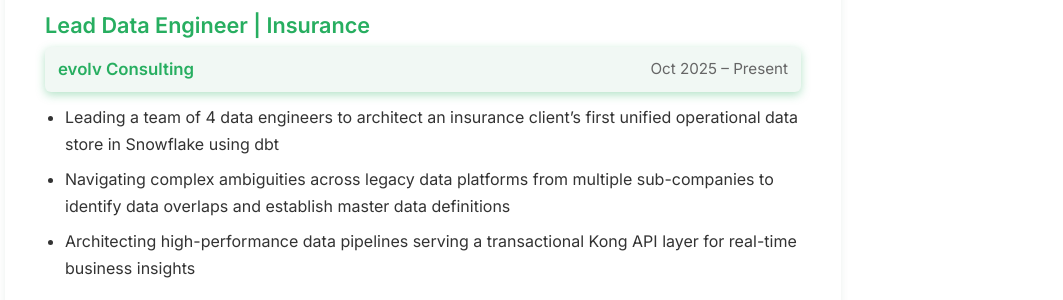
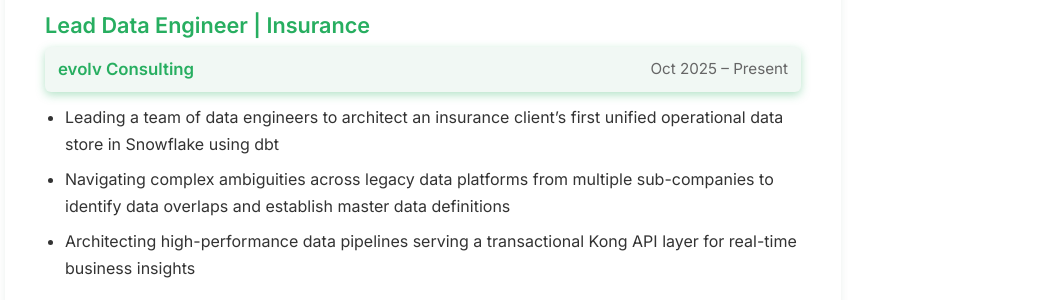
Before and after one commit to vsbatth6/vsbatth6.github.io, a Jekyll site: the page built from index.md, in a window 1280 px wide and 900 px high, scrolled down 687 px. Shown: the part 153-453 px from the top of the window, without its empty margins (217-1280 px from the left). Built offline with Jekyll 4.4.1, drawn with Linux system fonts in a browser that asks for light colours.

Commit message:
Update index.md

```diff
--- a/index.md
+++ b/index.md
@@ -50,7 +50,7 @@ New York Institute of Technology
 
 <p class="job-header"><span><strong>evolv Consulting</strong></span><span>Oct 2025 – Present</span></p>
 
-- Leading a team of 4 data engineers to architect an insurance client's first unified operational data store in Snowflake using dbt
+- Leading a team of data engineers to architect an insurance client's first unified operational data store in Snowflake using dbt
 - Navigating complex ambiguities across legacy data platforms from multiple sub-companies to identify data overlaps and establish master data definitions
 - Architecting high-performance data pipelines serving a transactional Kong API layer for real-time business insights
 
```
